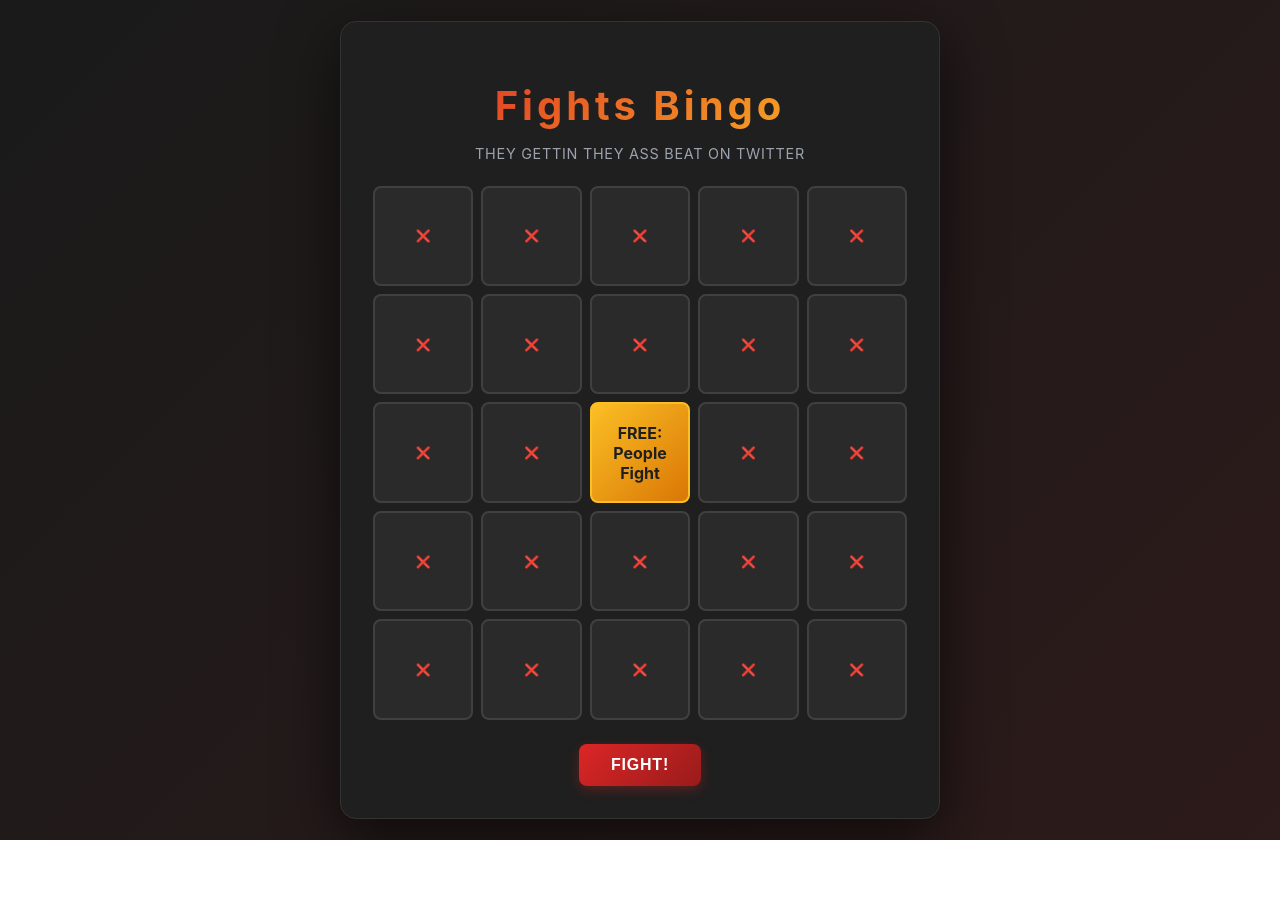
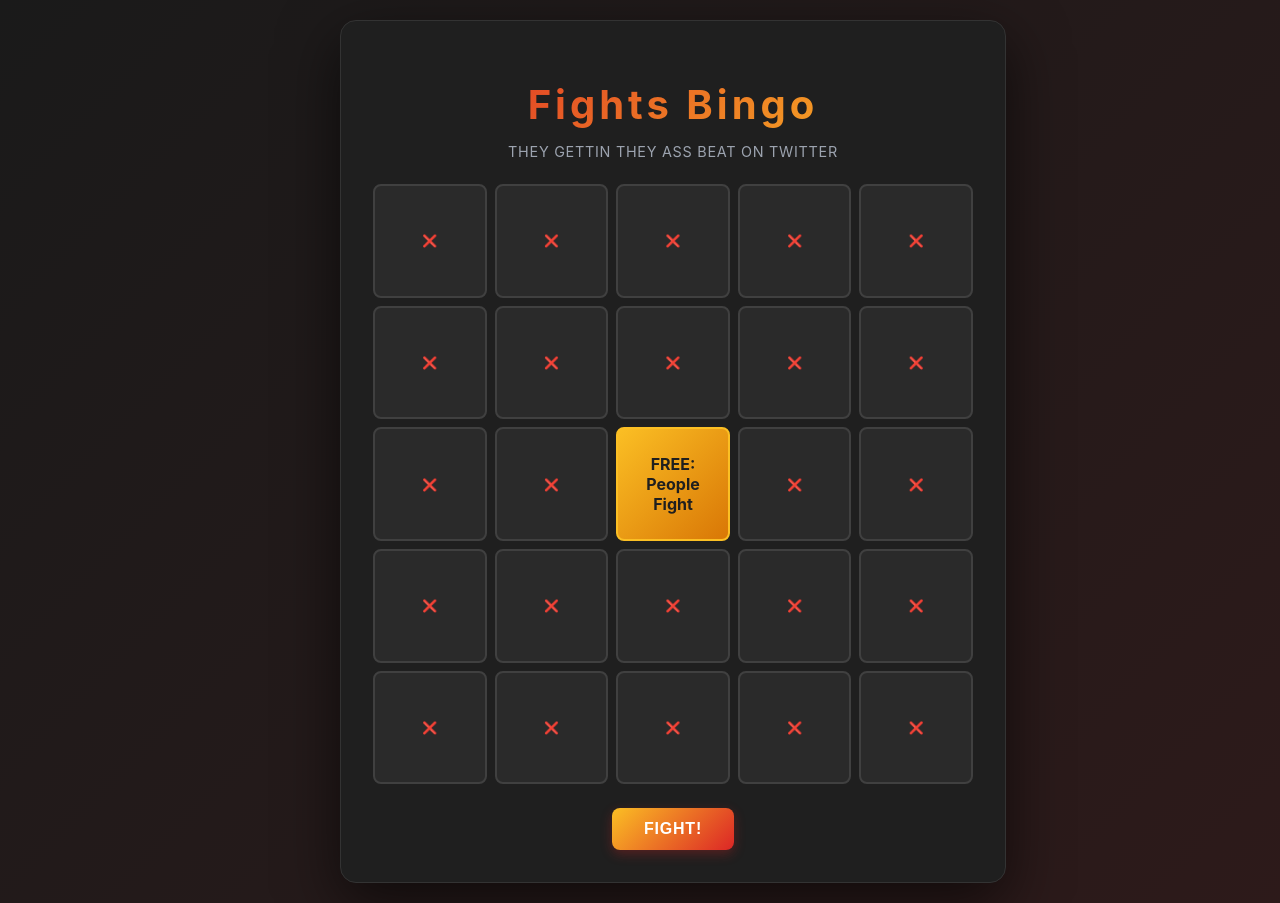
Before and after one commit to briannalytical/fights-bingo, a Vue app: page / in a window 1280 px wide. Before the commit the page ends 840 px from the top, so only its background shows below. Built offline with nearby package versions, Linux system fonts and the light colour scheme.

Commit message:
fixed resizing issue on refresh

```diff
--- a/src/components/BingoCard.vue
+++ b/src/components/BingoCard.vue
@@ -166,6 +166,7 @@ export default {
   padding: 32px;
   box-shadow: 0 20px 60px rgba(0, 0, 0, 0.6);
   border: 1px solid #333;
+  width: 100%;
 }
 
 .bingo-header {
@@ -196,6 +197,7 @@ export default {
   grid-template-columns: repeat(5, 1fr);
   gap: 8px;
   margin-bottom: 24px;
+  position: static;
 }
 
 .bingo-cell {
@@ -247,7 +249,7 @@ export default {
 }
 
 .generate-btn {
-  background: linear-gradient(135deg, #dc2626 0%, #991b1b 100%);
+  background: linear-gradient(135deg, #fbbf24 0%, #dc2626 100%);
   color: white;
   border: none;
   border-radius: 8px;
```
